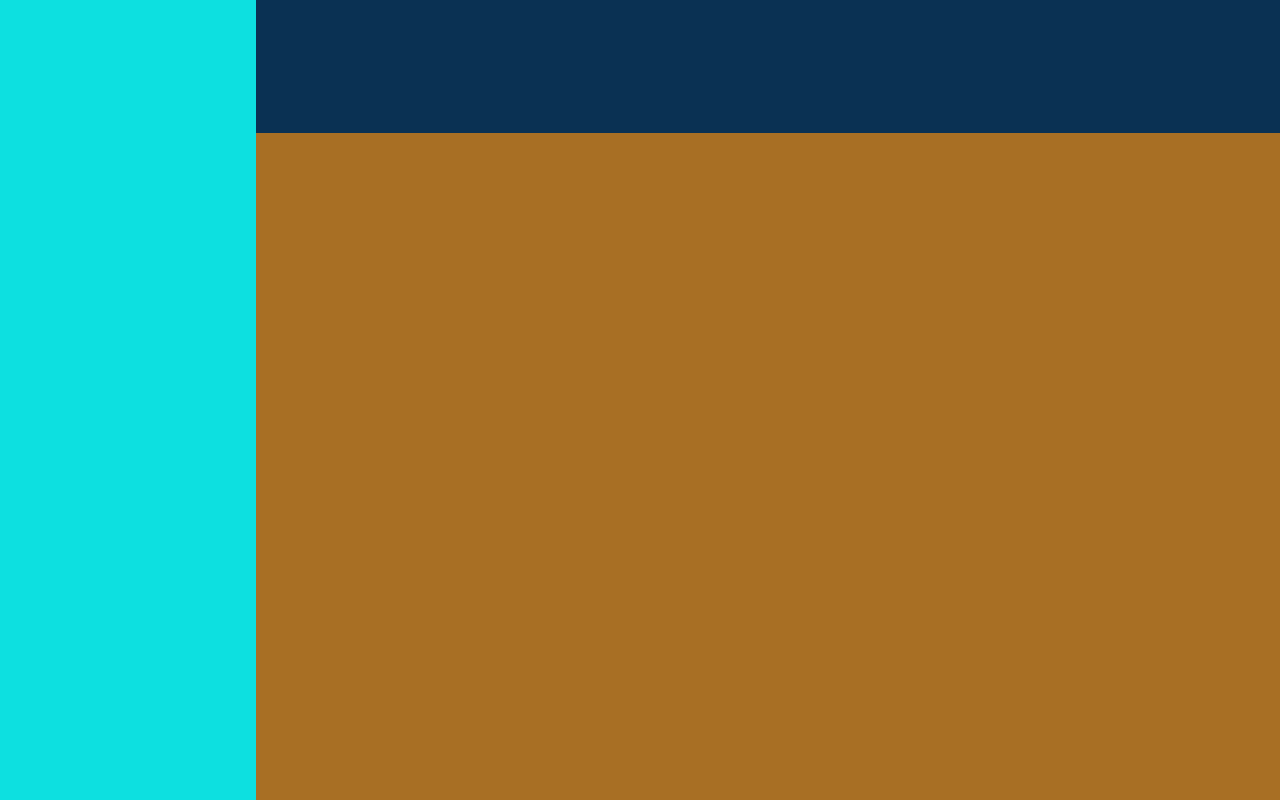
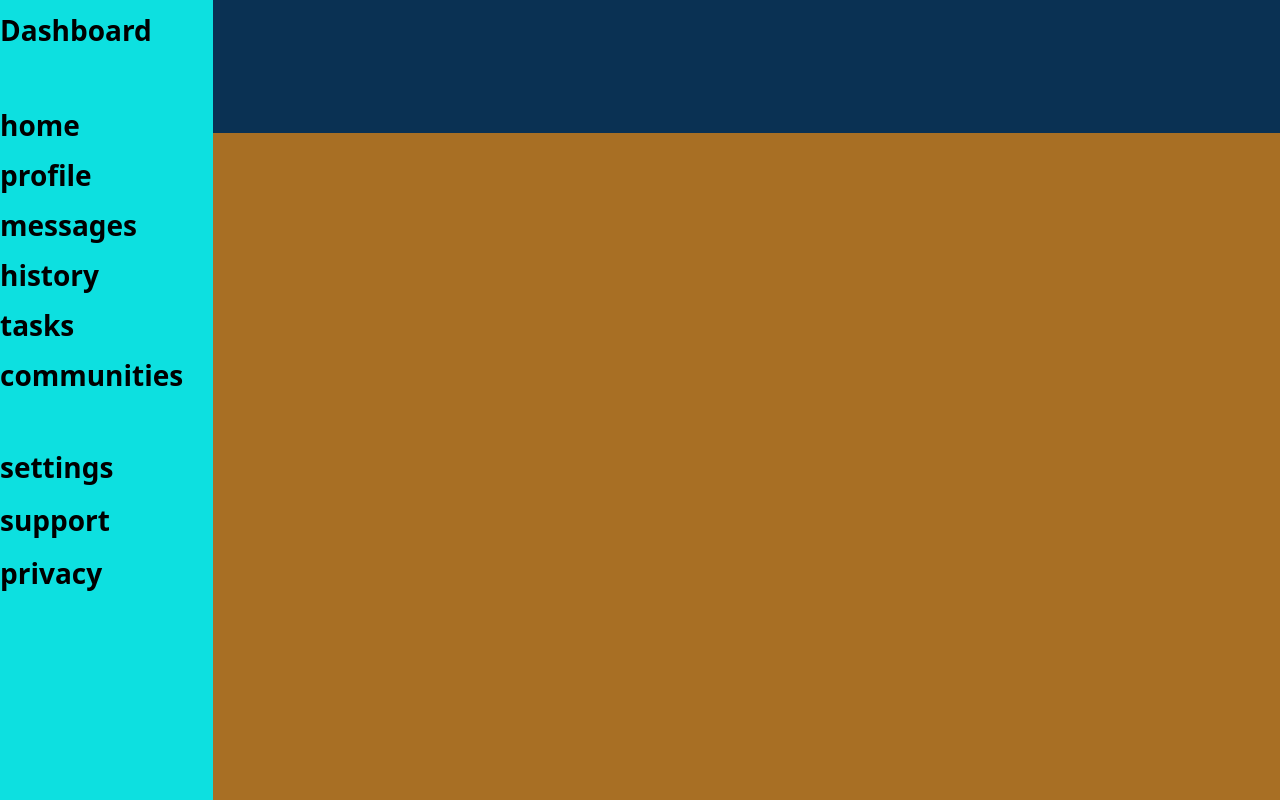
Before and after one commit to svats1/admin-dashboard, a plain HTML site: page index.html in a window 1280 px wide. Drawn offline with Linux system fonts and the light colour scheme.

Commit message:
Add sidebar content

```diff
--- a/index.html
+++ b/index.html
@@ -11,19 +11,19 @@
 <body>
     <div class="container">
         <div class="sidebar">
-            <div class="title"></div>
+            <div class="title">Dashboard</div>
             <div class="links1">
-                <div class="home"></div>
-                <div class="profile"></div>
-                <div class="messages"></div>
-                <div class="history"></div>
-                <div class="tasks"></div>
-                <div class="communities"></div>
+                <div class="home">home</div>
+                <div class="profile">profile</div>
+                <div class="messages">messages</div>
+                <div class="history">history</div>
+                <div class="tasks">tasks</div>
+                <div class="communities">communities</div>
             </div>
             <div class="links2">
-                <div class="settings"></div>
-                <div class="support"></div>
-                <div class="privacy"></div>
+                <div class="settings">settings</div>
+                <div class="support">support</div>
+                <div class="privacy">privacy</div>
             </div>
         </div>
         <div class="header">
--- a/style.css
+++ b/style.css
@@ -1,11 +1,13 @@
 * {
     margin: 0;
     padding: 0;
+    box-sizing: border-box;
+    font-family: system-ui, -apple-system, BlinkMacSystemFont, 'Segoe UI', Roboto, Oxygen, Ubuntu, Cantarell, 'Open Sans', 'Helvetica Neue', sans-serif;
 }
 
 .container {
     display: grid;
-    grid-template-columns: 1fr 4fr;
+    grid-template-columns: 1fr 5fr;
     grid-template-rows: 1fr 5fr;
     width: 100vw;
     height: 100vh;
@@ -15,6 +17,38 @@
     background-color: rgb(13, 224, 224);
     grid-row: 1 / 3;
     grid-column: 1 / 2;
+    display: grid;
+    grid-template-rows: 1fr 3fr 2fr 2fr;
+    font-size: 28px;
+    font-weight: 600;
+}
+
+.title {
+    display: grid;
+    align-items: center;
+    margin-bottom: 5vh;
+}
+
+.links1 {
+
+    display: grid;
+    grid-template-rows: repeat(6, 1fr);
+}
+
+.links1 div {
+    display: grid;
+    align-items: center;
+}
+
+.links2 {
+    margin-top: 5vh;
+    display: grid;
+    grid-template-rows: repeat(3, 1fr);
+}
+
+.links2 div {
+    display: grid;
+    align-items: center;
 }
 
 .header{
```
Also changed, not shown: media/bell-ring.svg (added), media/magnify.svg (added).
